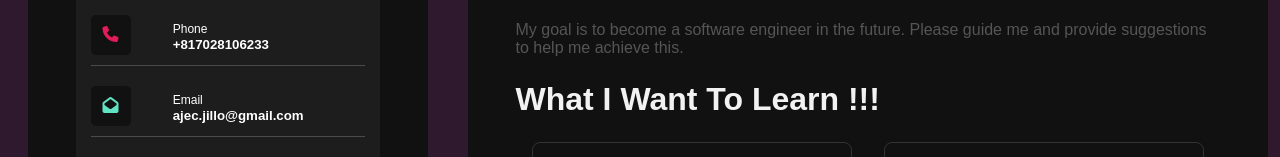
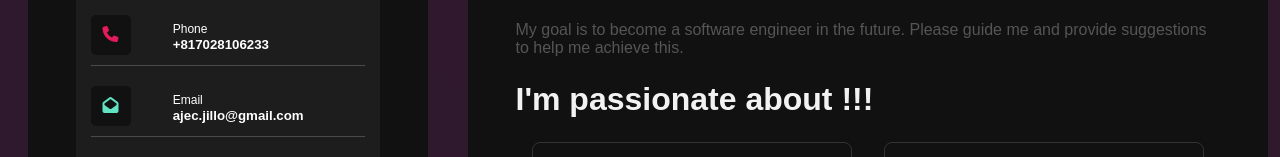
Before and after one commit to ahadjp/Ahad_Portfolio.github.io, a plain HTML site: page index.html in a window 1280 px wide. Shown: the part 520-677 px from the top of the page. Drawn offline with Linux system fonts and the light colour scheme.

Commit message:
Update index.html

```diff
--- a/index.html
+++ b/index.html
@@ -87,7 +87,7 @@ I am eager to bring my dedication and growing expertise to a professional IT rol
           <p>
            My goal is to become a software engineer in the future. Please guide me and provide suggestions to help me achieve this.
           </p>
-          <h2>What I Want To Learn !!!</h2>
+          <h2>I'm passionate about !!!</h2>
           <div class="work">
              <div class="workbox">
                  <div class="icon">
```
